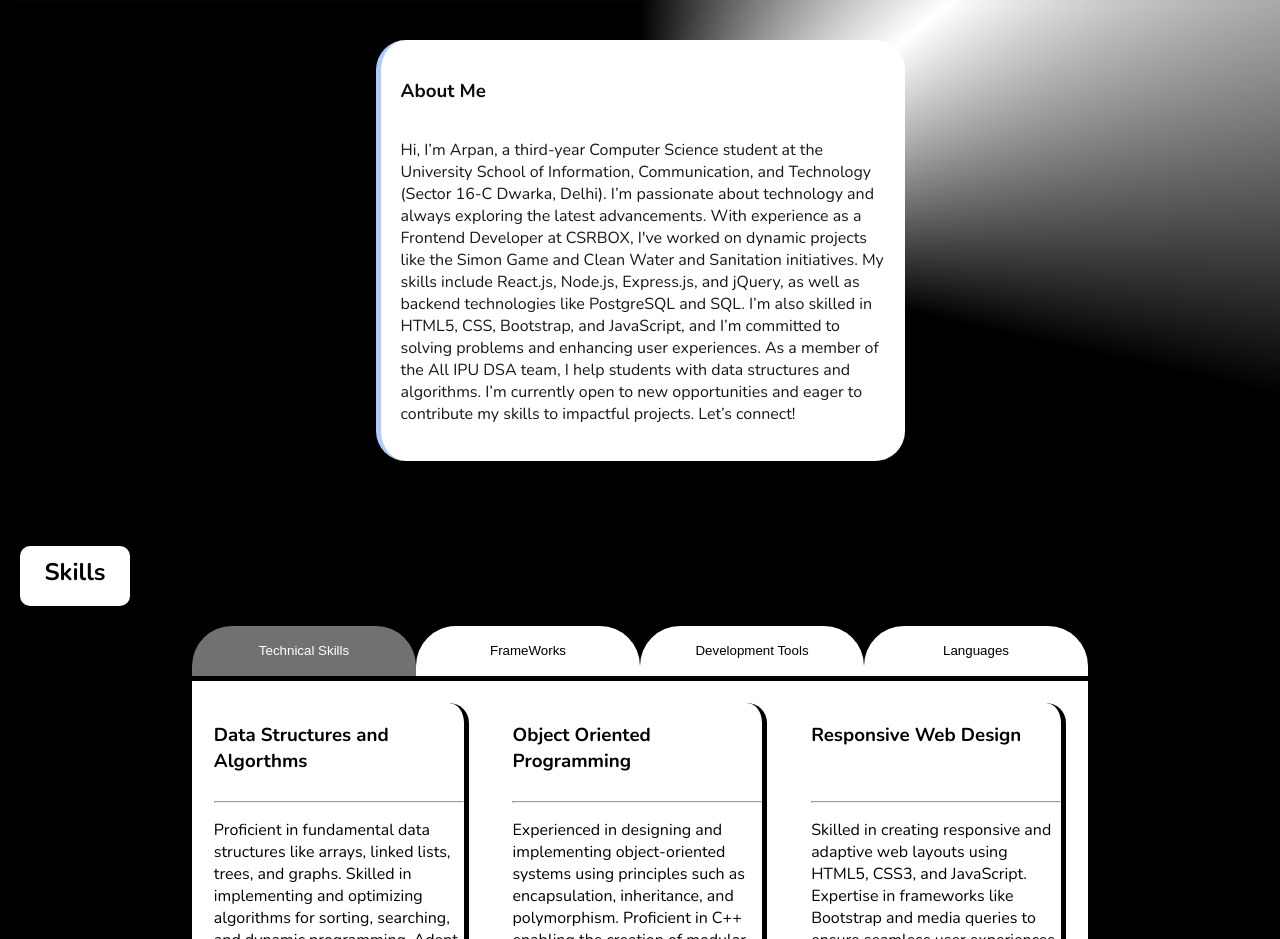
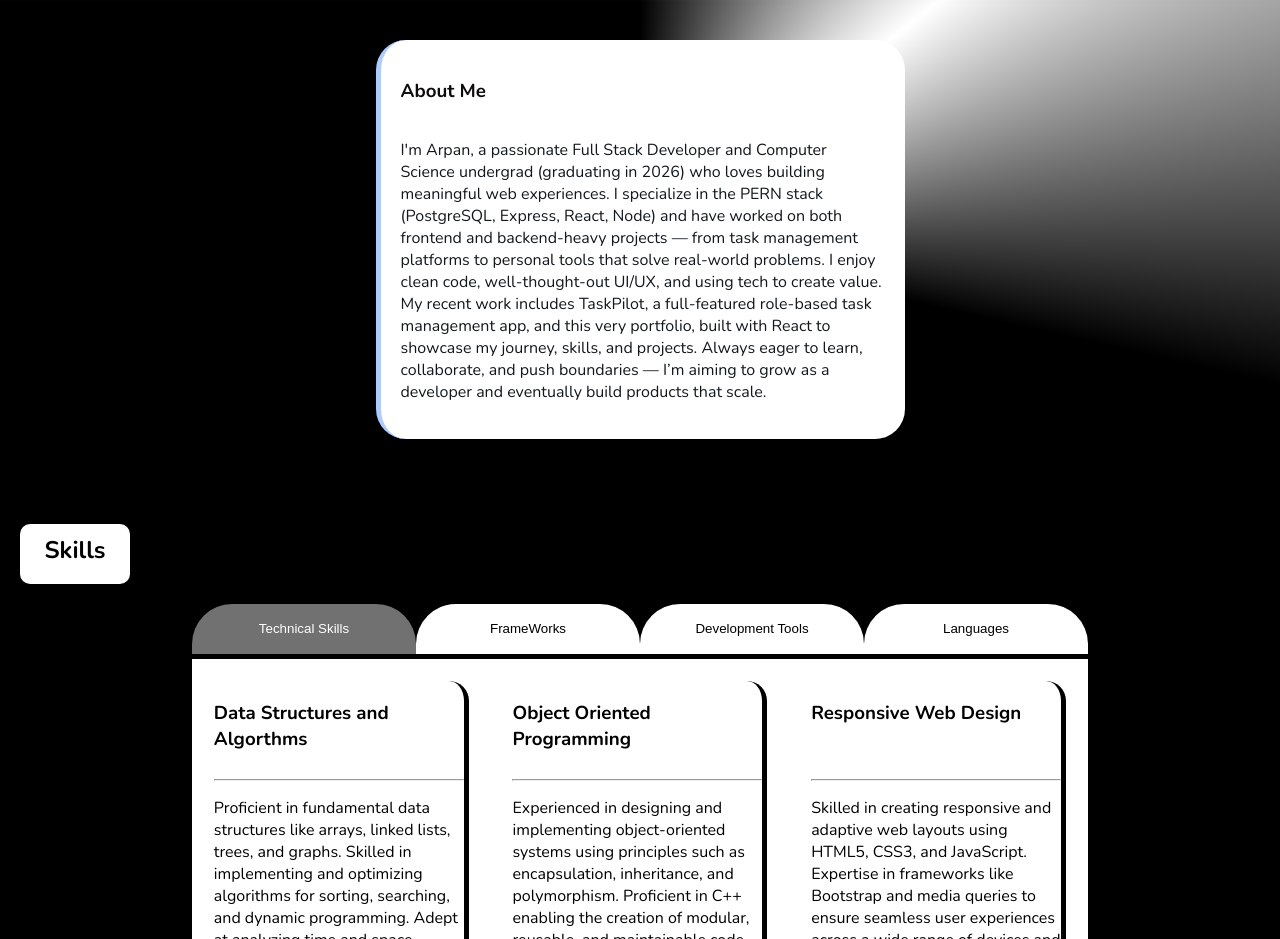
Before and after one commit to arpan2233/Arpan-Portfolio, a React (Vite) app: page / in a window 1280 px wide. Shown: the part 780-1719 px from the top of the page. Built offline with nearby package versions, Linux system fonts and the light colour scheme.

Commit message:
Update About.jsx

```diff
--- a/src/components/About.jsx
+++ b/src/components/About.jsx
@@ -3,7 +3,7 @@ function About(){
     return <seciton id="about-section">
         <div className="about">
             <div className="about-heading"><h3>About Me</h3></div>
-            <div className="about-content"><p>Hi, I’m Arpan, a third-year Computer Science student at the University School of Information, Communication, and Technology (Sector 16-C Dwarka, Delhi). I’m passionate about technology and always exploring the latest advancements. With experience as a Frontend Developer at CSRBOX, I've worked on dynamic projects like the Simon Game and Clean Water and Sanitation initiatives. My skills include React.js, Node.js, Express.js, and jQuery, as well as backend technologies like PostgreSQL and SQL. I’m also skilled in HTML5, CSS, Bootstrap, and JavaScript, and I’m committed to solving problems and enhancing user experiences. As a member of the All IPU DSA team, I help students with data structures and algorithms. I’m currently open to new opportunities and eager to contribute my skills to impactful projects. Let’s connect!</p></div>
+            <div className="about-content"><p>I'm Arpan, a passionate Full Stack Developer and Computer Science undergrad (graduating in 2026) who loves building meaningful web experiences. I specialize in the PERN stack (PostgreSQL, Express, React, Node) and have worked on both frontend and backend-heavy projects — from task management platforms to personal tools that solve real-world problems. I enjoy clean code, well-thought-out UI/UX, and using tech to create value. My recent work includes TaskPilot, a full-featured role-based task management app, and this very portfolio, built with React to showcase my journey, skills, and projects. Always eager to learn, collaborate, and push boundaries — I’m aiming to grow as a developer and eventually build products that scale.</p></div>
         </div>
     </seciton>
 }
```
